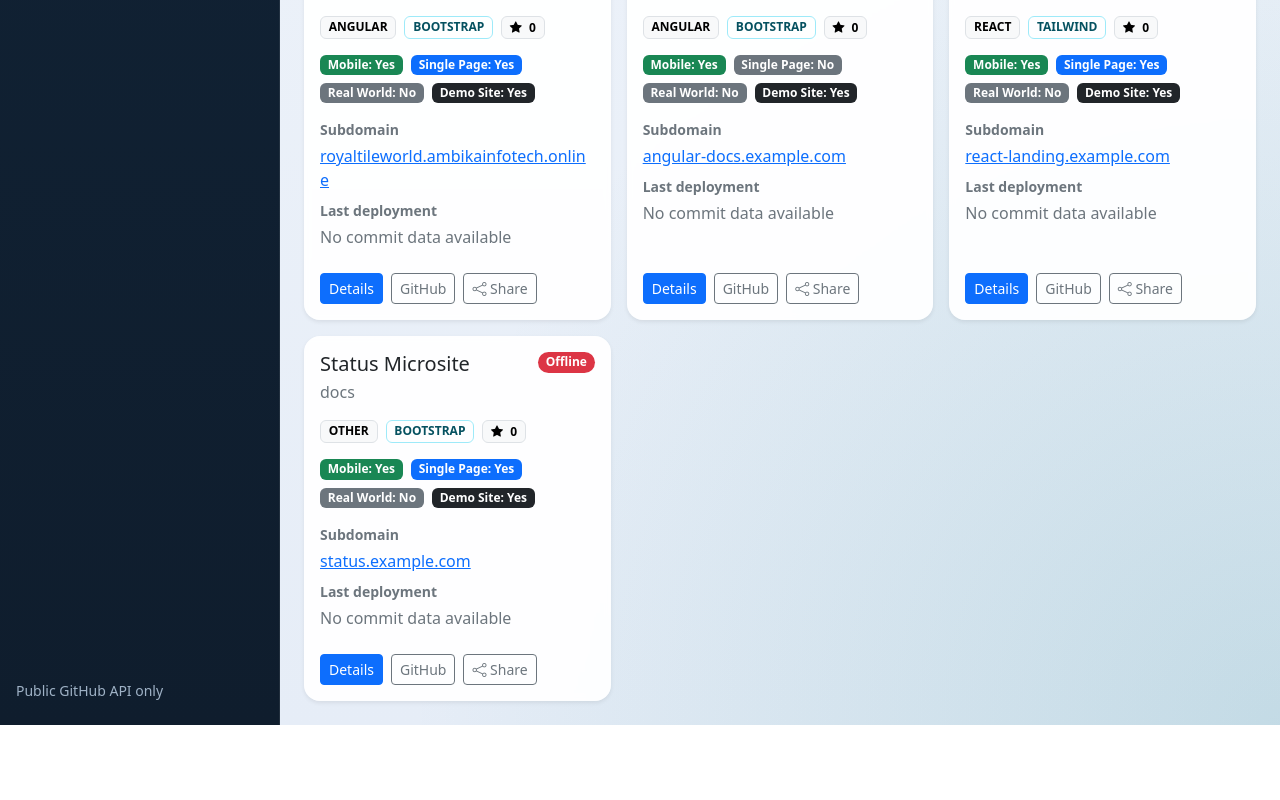
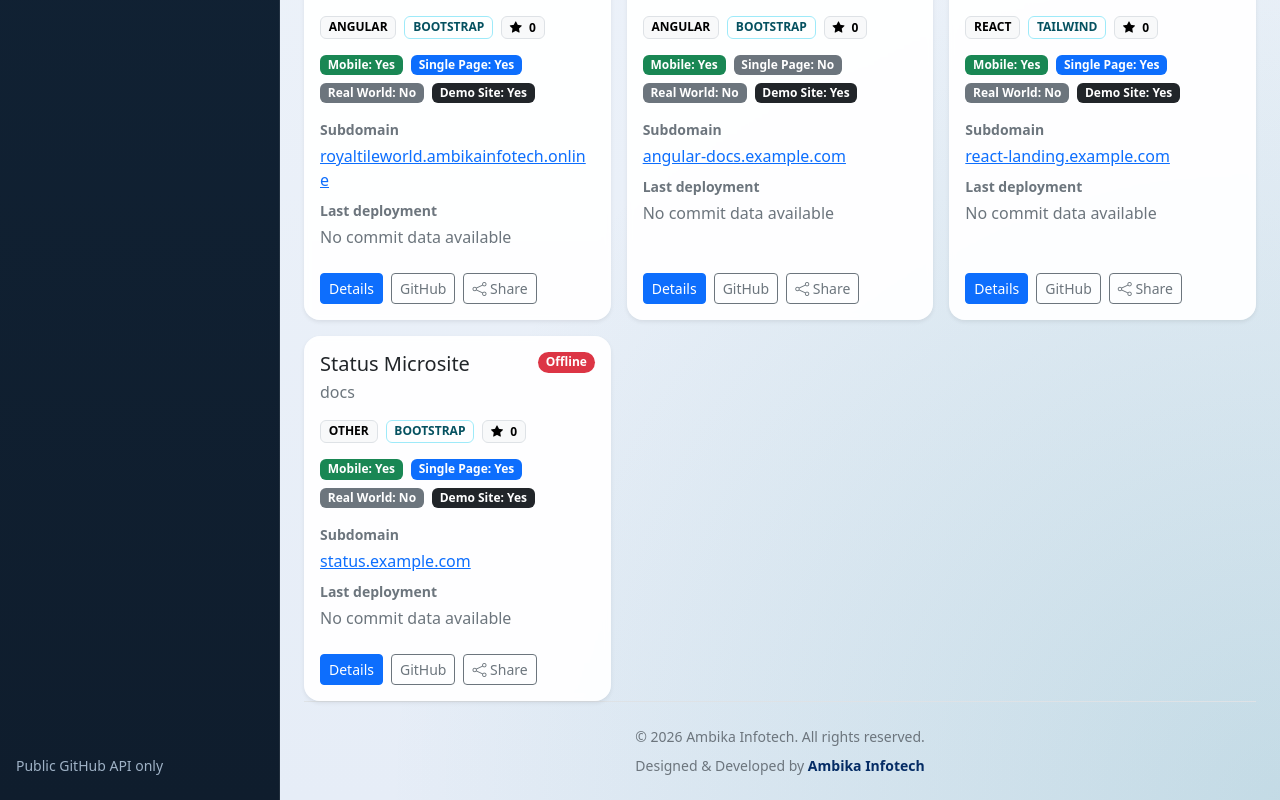
Before and after one commit to ambika-infotech-service/GithubStaticSiteManager, an Angular app: page /dashboard in a window 1280 px wide. Shown: the part 1036-1836 px from the top of the page. Before the commit the page ends 1761 px from the top, so only its background shows below. Built offline with nearby package versions, Linux system fonts and the light colour scheme; no server answers.

Commit message:
Footer added

```diff
--- a/src/app/core/layout/shell-layout.html
+++ b/src/app/core/layout/shell-layout.html
@@ -17,7 +17,23 @@
         </small>
     </aside>
 
-    <main class="sam-main p-3 p-lg-4" id="main-content">
-        <router-outlet />
+    <main class="sam-main p-3 p-lg-4 d-flex flex-column" id="main-content">
+        <div class="flex-grow-1">
+            <router-outlet />
+        </div>
+        <footer class="sam-footer mt-auto pt-4 border-top">
+            <div class="text-center text-secondary small">
+                <p class="mb-2">
+                    &copy; {{ currentYear }} Ambika Infotech. All rights reserved.
+                </p>
+                <p class="mb-0">
+                    Designed &amp; Developed by
+                    <a href="https://ambikainfotech.online" target="_blank" rel="noopener noreferrer"
+                        class="text-decoration-none text-primary-emphasis fw-semibold">
+                        Ambika Infotech
+                    </a>
+                </p>
+            </div>
+        </footer>
     </main>
 </div>
--- a/src/app/core/layout/shell-layout.scss
+++ b/src/app/core/layout/shell-layout.scss
@@ -49,6 +49,17 @@
   min-width: 0;
 }
 
+.sam-footer {
+  margin-top: auto;
+  padding-top: var(--spacing-lg);
+  border-top: 1px solid var(--color-border-light);
+
+  a:hover {
+    opacity: 0.8;
+    transition: opacity var(--transition-base);
+  }
+}
+
 @media (max-width: 991px) {
   .sam-shell {
     grid-template-columns: 1fr;
--- a/src/app/core/layout/shell-layout.ts
+++ b/src/app/core/layout/shell-layout.ts
@@ -1,4 +1,4 @@
-import { ChangeDetectionStrategy, Component } from '@angular/core';
+import { ChangeDetectionStrategy, Component, computed, signal } from '@angular/core';
 import { RouterLink, RouterLinkActive, RouterOutlet } from '@angular/router';
 
 @Component({
@@ -8,4 +8,6 @@ import { RouterLink, RouterLinkActive, RouterOutlet } from '@angular/router';
   styleUrl: './shell-layout.scss',
   changeDetection: ChangeDetectionStrategy.OnPush,
 })
-export class ShellLayout { }
+export class ShellLayout {
+  protected readonly currentYear = new Date().getFullYear();
+}
```
